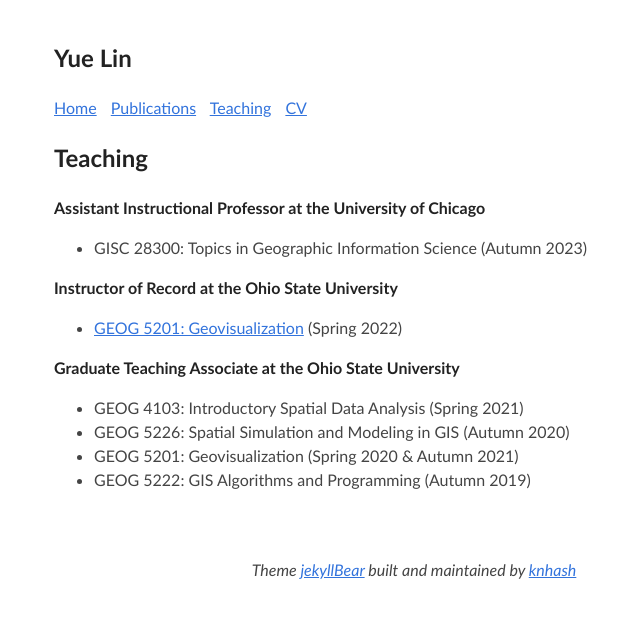
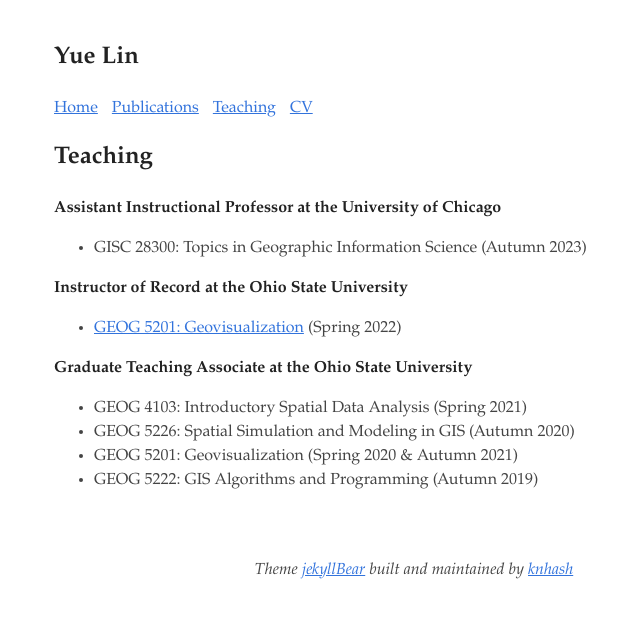
Before and after one commit to linyuehzzz/linyuehzzz.github.io, a Jekyll site: the page built from teaching.md, in a window 1280 px wide. Shown: the top 618 px of the page, without its empty margins (226-866 px from the left). Built offline with Jekyll 4.4.1, drawn with Linux system fonts in a browser that asks for light colours.

Commit message:
Update style.css

```diff
--- a/assets/style.css
+++ b/assets/style.css
@@ -1,5 +1,5 @@
 body {
-    font-family: Calibri, sans-serif;
+    font-family: 'Garamond', 'Times New Roman', serif;
     margin: auto;
     padding: 20px;
     max-width: 720px;
```
